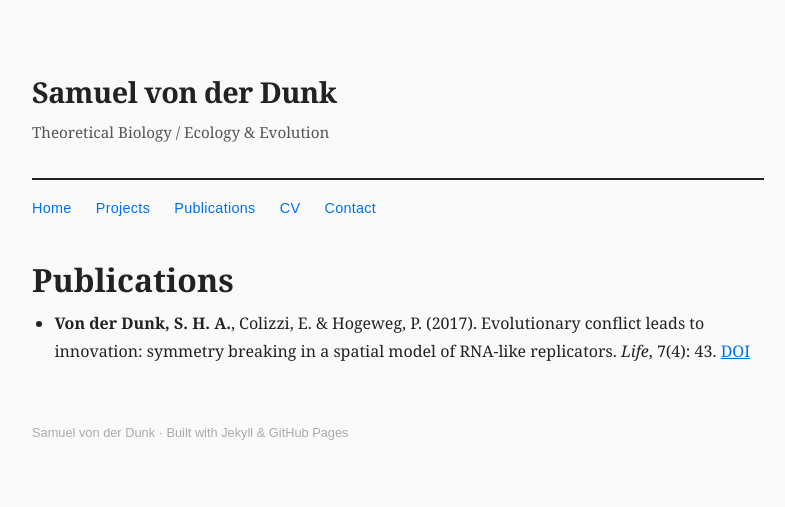
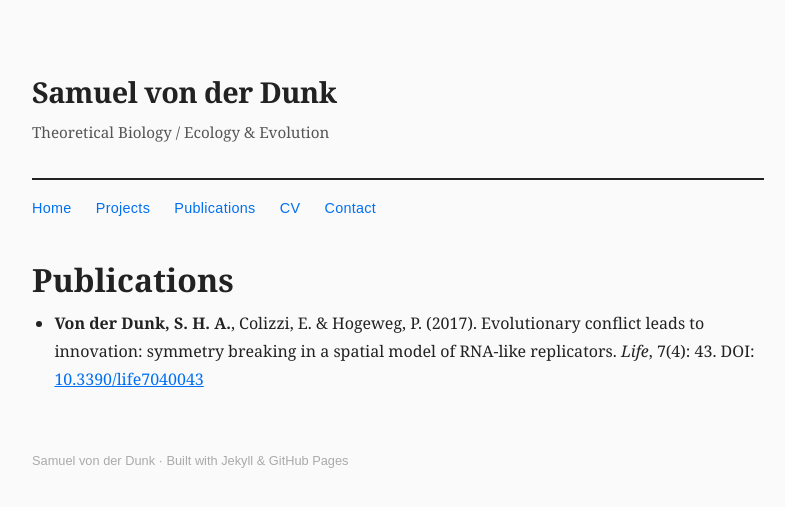
Before and after one commit to samvonderdunk/samvonderdunk.github.io, a Jekyll site: the page built from publications.md, in a window 1280 px wide. Shown: the top 507 px of the page, without its empty margins (242-1027 px from the left). Built offline with Jekyll 4.4.1, drawn with Linux system fonts in a browser that asks for light colours.

Commit message:
Update publications.md

```diff
--- a/publications.md
+++ b/publications.md
@@ -5,4 +5,4 @@
 
 # Publications
 
-- **Von der Dunk, S. H. A.**, Colizzi, E. & Hogeweg, P. (2017). Evolutionary conflict leads to innovation: symmetry breaking in a spatial model of RNA-like replicators. *Life*, 7(4): 43. [DOI](https://doi.org/10.3390/life7040043)
+- **Von der Dunk, S. H. A.**, Colizzi, E. & Hogeweg, P. (2017). Evolutionary conflict leads to innovation: symmetry breaking in a spatial model of RNA-like replicators. *Life*, 7(4): 43. DOI: [10.3390/life7040043](https://doi.org/10.3390/life7040043)
```
